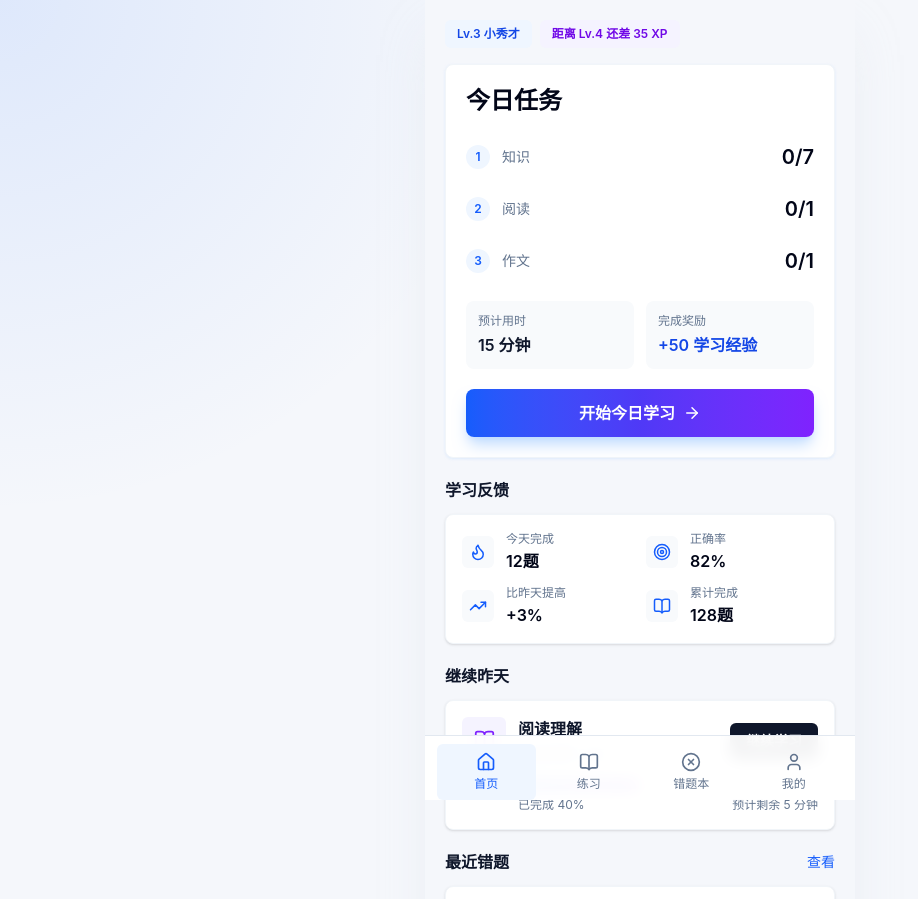
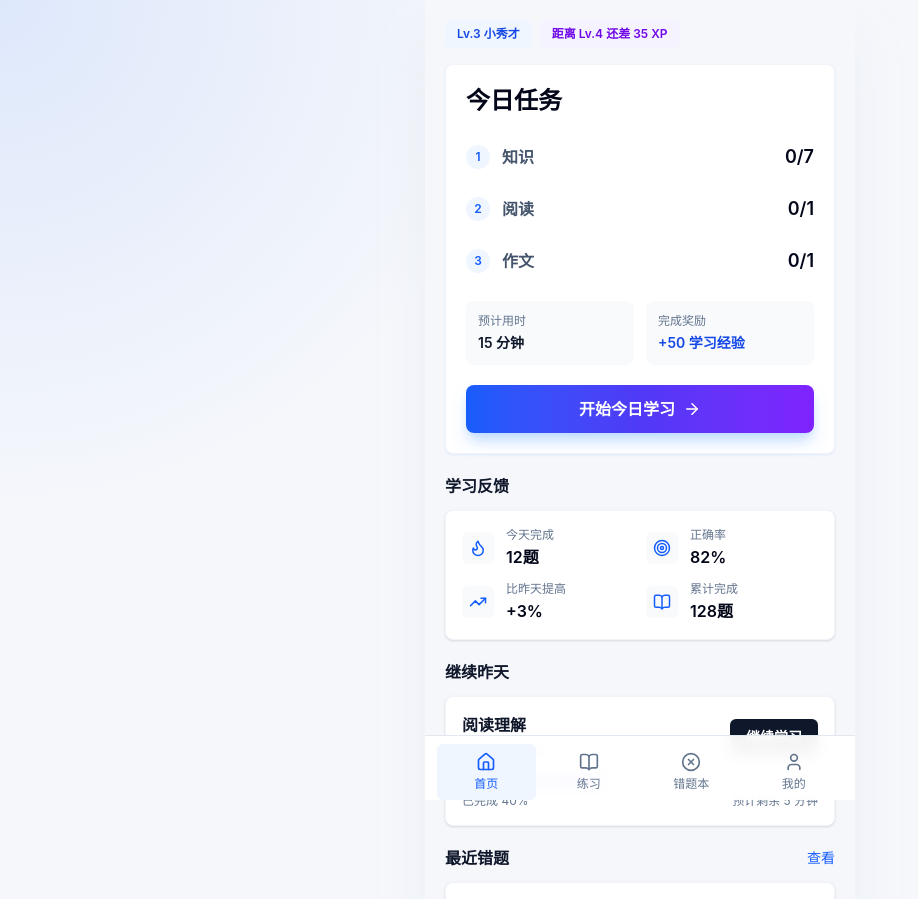
Before and after one commit to zhengcheng820215/yuwen-xiaolian, a React (Vite) app: page /#/ in a window 1280 px wide. Shown: the top 899 px of the page, without its empty margins (0-918 px from the left). Built offline with nearby package versions, Linux system fonts and the light colour scheme.

Commit message:
Refine home task card spacing

```diff
--- a/src/pages/Home.jsx
+++ b/src/pages/Home.jsx
@@ -1,5 +1,5 @@
 import { Link } from 'react-router-dom';
-import { ArrowRight, BookOpen, CheckCircle2, Flame, RotateCcw, Target, TrendingUp } from 'lucide-react';
+import { ArrowRight, BookOpen, CheckCircle2, Flame, Target, TrendingUp } from 'lucide-react';
 import Card from '../components/Card.jsx';
 import { useStudy } from '../context/StudyContext.jsx';
 
@@ -93,23 +93,23 @@ const TodayTaskCard = () => (
     </div>
     <div className="mt-5 space-y-3">
       {todayTasks.map(({ title, progress, shortTitle }, index) => (
-        <div key={title} className="grid min-h-10 grid-cols-[24px_1fr_64px] items-center gap-3">
+        <div key={title} className="grid min-h-10 grid-cols-[24px_1fr_52px] items-center gap-3">
           <span className="flex h-6 w-6 items-center justify-center rounded-full bg-blue-50 text-xs font-semibold text-blue-600">
             {index + 1}
           </span>
-          <p className="text-sm font-medium text-slate-500">{shortTitle}</p>
-          <span className="text-right text-xl font-semibold text-slate-950">{progress}</span>
+          <p className="text-base font-semibold text-slate-600">{shortTitle}</p>
+          <span className="text-right text-lg font-semibold leading-none text-slate-950">{progress}</span>
         </div>
       ))}
     </div>
     <div className="mt-5 grid grid-cols-2 gap-3">
       <div className="rounded-lg bg-slate-50 p-3">
         <p className="text-xs text-slate-500">预计用时</p>
-        <p className="mt-1 text-base font-semibold text-slate-900">{taskSummary.minutes} 分钟</p>
+        <p className="mt-1 text-sm font-semibold text-slate-900">{taskSummary.minutes} 分钟</p>
       </div>
       <div className="rounded-lg bg-slate-50 p-3">
         <p className="text-xs text-slate-500">完成奖励</p>
-        <p className="mt-1 text-base font-semibold text-blue-700">{taskSummary.reward}</p>
+        <p className="mt-1 text-sm font-semibold text-blue-700">{taskSummary.reward}</p>
       </div>
     </div>
     <Link to="/quiz/all" className="mt-5 flex min-h-12 items-center justify-center gap-2 rounded-lg bg-gradient-to-r from-blue-600 via-indigo-600 to-violet-600 font-semibold text-white shadow-lg shadow-blue-200">
@@ -121,11 +121,7 @@ const TodayTaskCard = () => (
 
 const ContinueCard = () => (
   <Card>
-    <div className="flex items-start gap-3">
-      <span className="flex h-11 w-11 items-center justify-center rounded-md bg-violet-50 text-violet-600">
-        <BookOpen size={21} />
-      </span>
-      <div className="min-w-0 flex-1">
+    <div className="min-w-0">
       <div className="flex items-center justify-between gap-3">
         <div>
           <p className="font-semibold text-slate-900">阅读理解</p>
@@ -140,7 +136,6 @@ const ContinueCard = () => (
         <div className="mt-2 flex items-center justify-between text-xs text-slate-500">
           <span>已完成 40%</span>
           <span>预计剩余 5 分钟</span>
-          </div>
         </div>
       </div>
     </div>
@@ -198,9 +193,6 @@ export default function Home() {
           {activeMistakes.slice(0, 2).map((item) => (
             <Card key={item.id}>
               <div className="flex items-start gap-3">
-                <span className="mt-0.5 flex h-9 w-9 items-center justify-center rounded-md bg-red-50 text-red-500">
-                  <RotateCcw size={17} />
-                </span>
                 <div className="min-w-0 flex-1">
                   <div className="flex items-center gap-2">
                     <span className="rounded-md bg-red-50 px-2 py-1 text-xs font-semibold text-red-600">{mistakeLabels[item.category] || item.category}</span>
```
Lines whose indentation alone changed are shown as unchanged.
